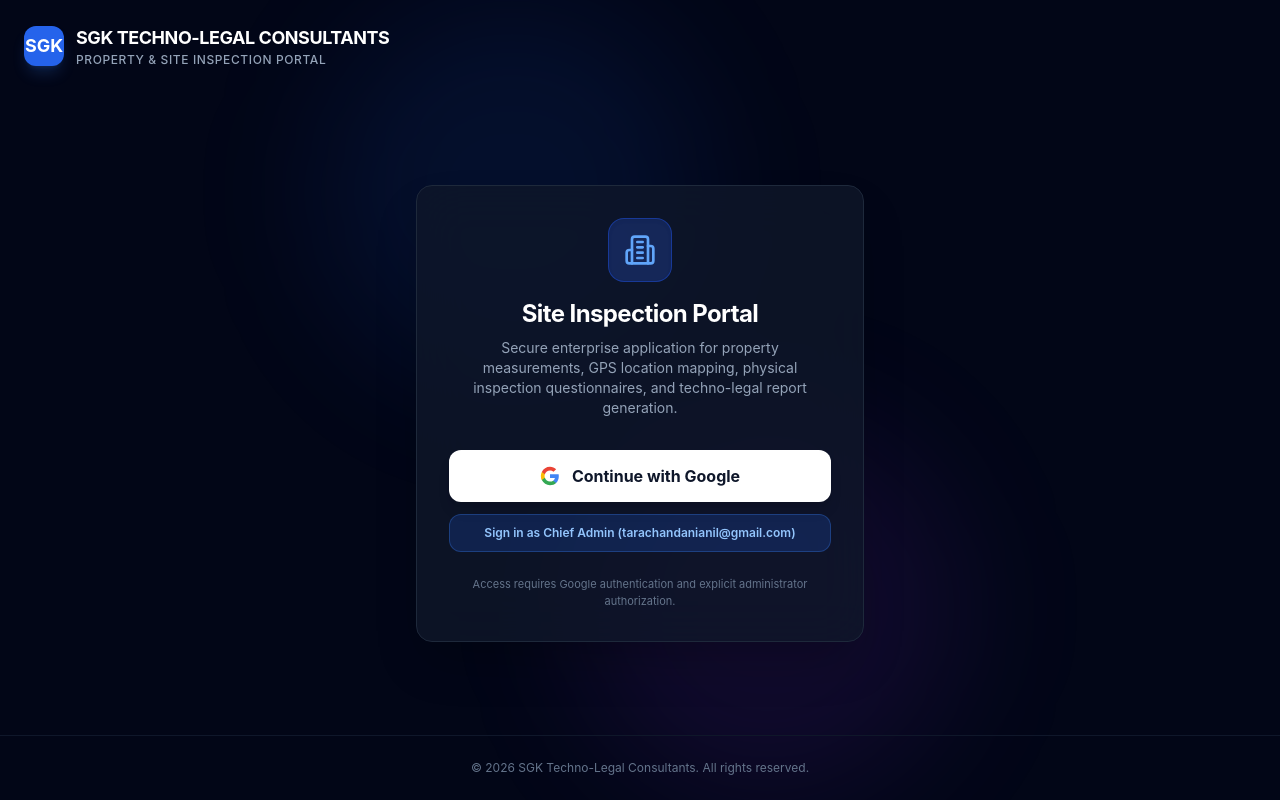
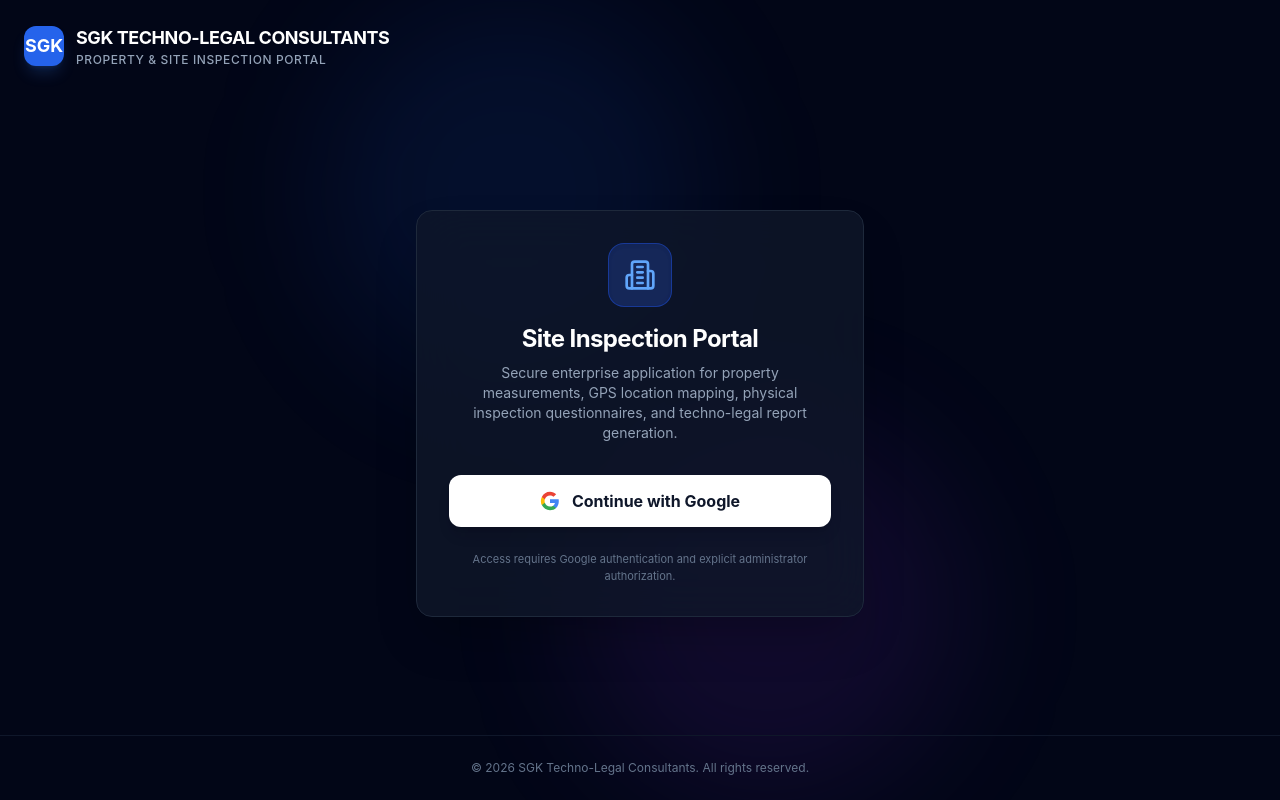
Before and after one commit to Anmol24071/SGK-Techno-Legal-Consultants-Site-Inspection, a Next.js app: page / in a window 1280 px wide. Built offline with nearby package versions, Linux system fonts and the light colour scheme; no server answers.

Commit message:
Fix production NextAuth OAuth callback redirection and non-blocking email dispatch

```diff
--- a/src/app/page.tsx
+++ b/src/app/page.tsx
@@ -7,7 +7,7 @@
 import { useAuth, CustomUser } from "@/app/providers";
 
 export default function LoginPage() {
-  const { session, status, loginAs } = useAuth();
+  const { session, status } = useAuth();
   const router = useRouter();
 
   useEffect(() => {
@@ -26,18 +26,7 @@
   }, [session, status, router]);
 
   const handleGoogleSignIn = () => {
-    signIn("google");
-  };
-
-  const handleAdminInstantLogin = () => {
-    loginAs({
-      id: "admin-chief-1",
-      name: "Anil Tarachandani",
-      email: "tarachandanianil@gmail.com",
-      role: "ADMIN",
-      status: "APPROVED",
-    });
-    router.push("/admin/dashboard");
+    signIn("google", { callbackUrl: "/admin/dashboard" });
   };
 
   return (
@@ -74,7 +63,6 @@
             </p>
           </div>
 
-          <div className="space-y-3">
           {/* Primary Google Auth Button */}
           <button
             onClick={handleGoogleSignIn}
@@ -101,15 +89,6 @@
             <span>Continue with Google</span>
           </button>
 
-            {/* Chief Admin Direct Sign-in */}
-            <button
-              onClick={handleAdminInstantLogin}
-              className="w-full bg-blue-600/20 hover:bg-blue-600/30 text-blue-300 font-semibold py-2.5 px-4 rounded-xl text-xs flex items-center justify-center gap-2 border border-blue-500/30 transition-all"
-            >
-              <span>Sign in as Chief Admin (tarachandanianil@gmail.com)</span>
-            </button>
-          </div>
-
           <p className="text-[11px] text-slate-500 text-center mt-6">
             Access requires Google authentication and explicit administrator authorization.
           </p>
--- a/src/lib/auth.ts
+++ b/src/lib/auth.ts
@@ -74,23 +74,18 @@
                 console.error("AccessRequest creation error:", arErr);
               }
 
-              try {
-                // Dispatch confirmation email to Visitor's verified Google account email (Requirement 4A)
-                await sendAccessEmail({
+              // Non-blocking background email notifications
+              sendAccessEmail({
                 to: dbUser.email,
                 name: dbUser.name,
                 type: "PROFILE_SHARED",
-                });
+              }).catch((emailErr) => console.error("Email dispatch error:", emailErr));
 
-                // Dispatch instant email notification to Chief Admin
-                await sendAccessEmail({
+              sendAccessEmail({
                 to: adminEmail,
                 name: dbUser.name,
                 type: "NEW_REQUEST",
-                });
-              } catch (emailErr) {
-                console.error("Non-blocking email dispatch error during Google signIn:", emailErr);
-              }
+              }).catch((emailErr) => console.error("Email dispatch error:", emailErr));
             }
           } else {
             // Existing user sign-in update
@@ -159,19 +154,8 @@
       return session;
     },
   },
-  cookies: {
-    sessionToken: {
-      name: process.env.NODE_ENV === "production" ? `__Secure-next-auth.session-token` : `next-auth.session-token`,
-      options: {
-        httpOnly: true,
-        sameSite: "lax",
-        path: "/",
-        secure: process.env.NODE_ENV === "production",
-      },
-    },
-  },
+
   pages: {
-    signIn: "/",
     error: "/",
   },
   session: {
```
Lines whose indentation alone changed are shown as unchanged.
